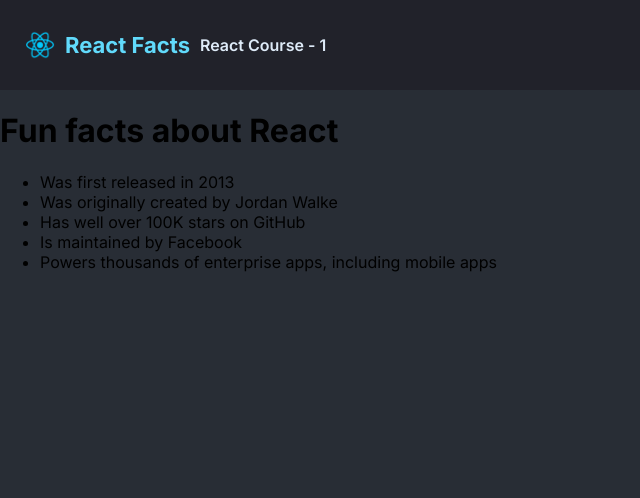
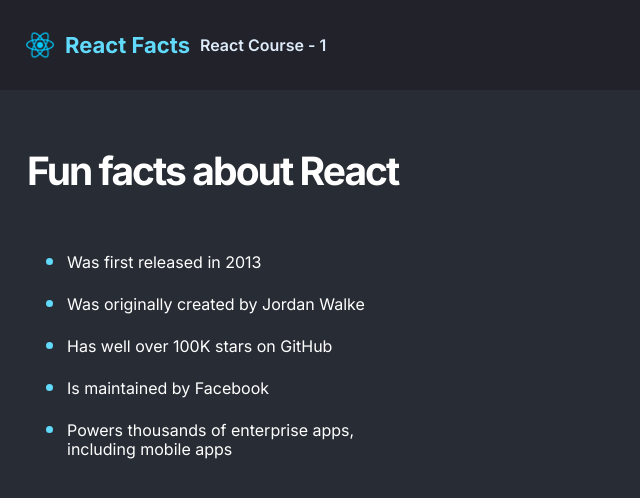
Before and after one commit to Arafat-alim/react-from-scratch, a React (Create React App) app in the folder react-official-fundamentals/: page / in a window 1280 px wide. Shown: the top 498 px of the page, without its empty margins (0-640 px from the left). Built offline with nearby package versions, Linux system fonts and the light colour scheme.

Commit message:
static pages created successfully.

```diff
--- a/react-official-fundamentals/src/index.css
+++ b/react-official-fundamentals/src/index.css
@@ -36,3 +36,28 @@
   margin-right: 10px;
   height: 30px;
 }
+main {
+  padding: 57px 27px;
+  color: white;
+}
+
+.main--title {
+  margin: 0;
+  font-size: 39px;
+  letter-spacing: -0.05em;
+}
+
+.main--facts {
+  margin-top: 46px;
+  max-width: 400px;
+}
+
+.main--facts > li {
+  line-height: 19px;
+  padding-block: 10px;
+}
+
+.main--facts > li::marker {
+  font-size: 1.4rem;
+  color: #61dafb;
+}
```
